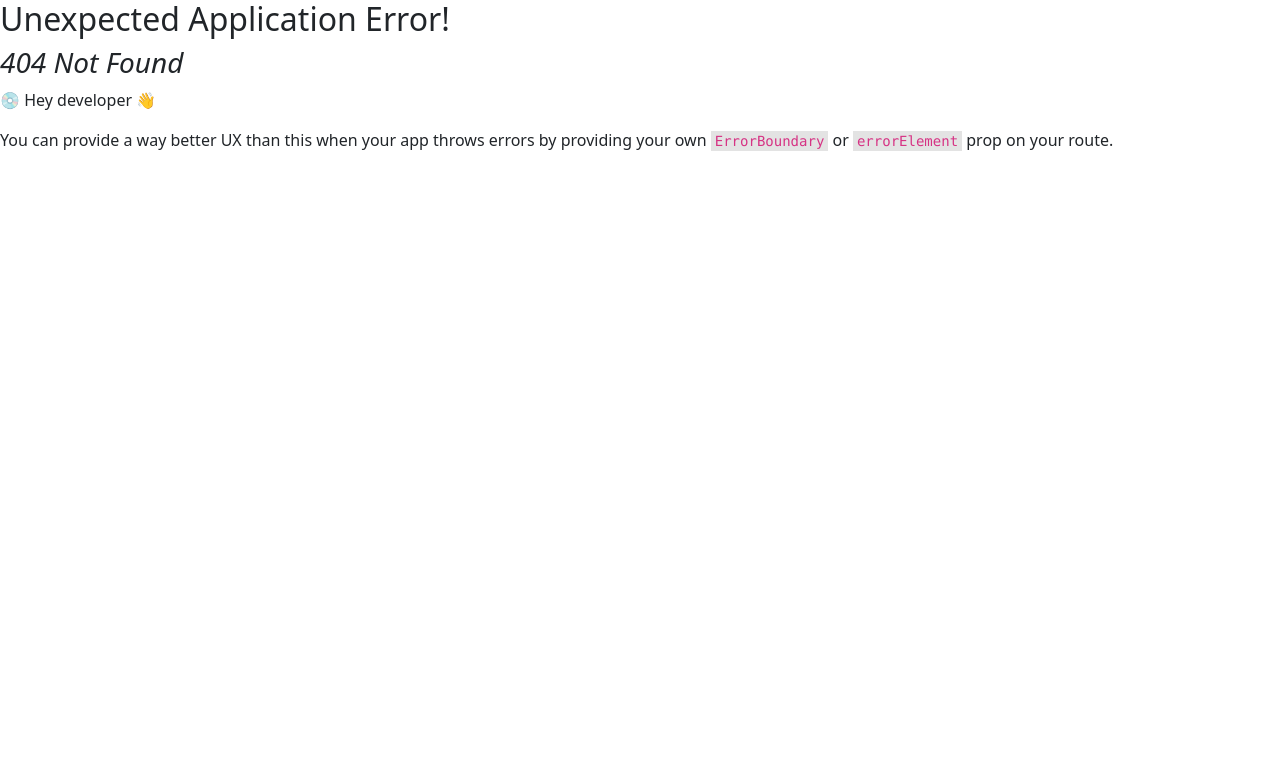
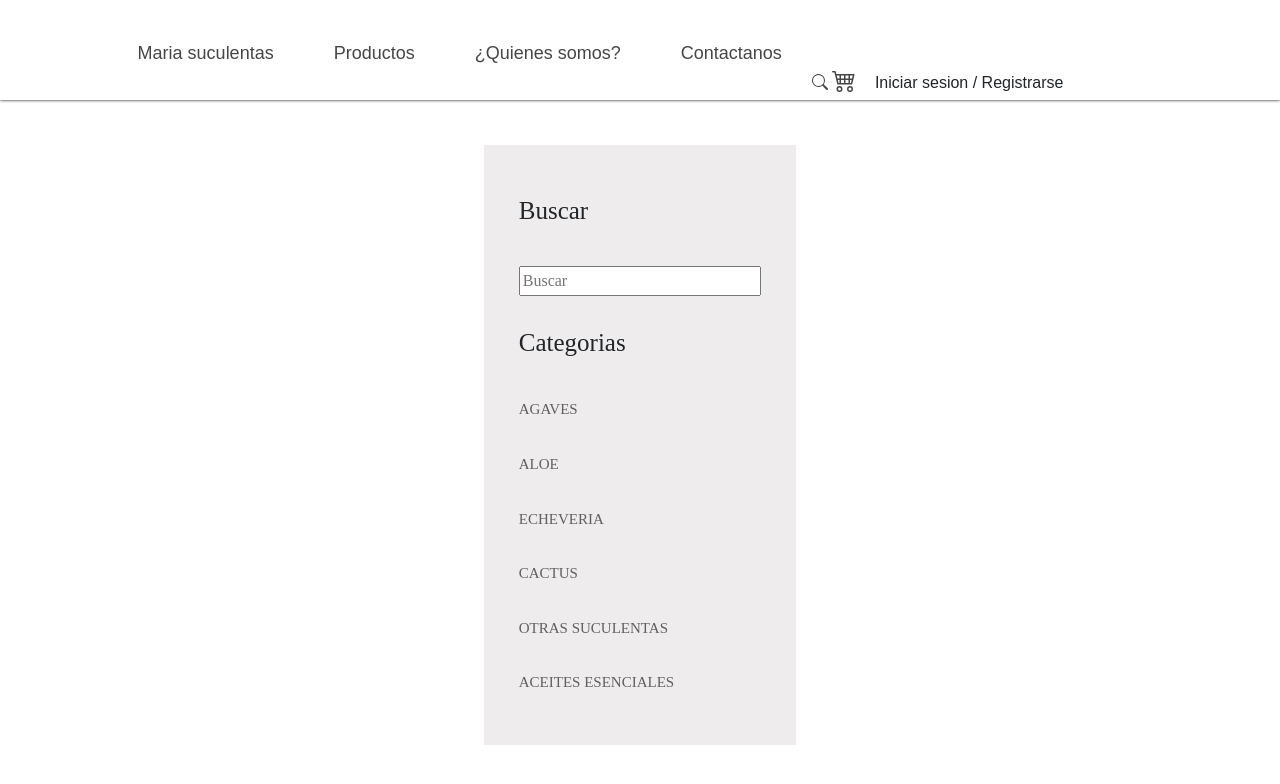
Before and after one commit to valen0626/maria-suculentas, a React (Vite) app: page /echeveria in a window 1280 px wide. Before the commit this address had no page. Shown: the top 784 px of the page. Built offline with nearby package versions, Linux system fonts and the light colour scheme.

Commit message:
estilo de categorias

```diff
--- a/src/components/helpers/Header.jsx
+++ b/src/components/helpers/Header.jsx
@@ -15,6 +15,12 @@ const Header = () => {
               className="links" to={'/productos'}>
               Productos
             </Link>
+            <ul>
+              <li className="listaProd"><Link className="linkCategoria">AGAVES</Link></li>
+              <li className="listaProd"><Link className="linkCategoria">ALOE</Link></li>
+              <li className="listaProd"><Link to={'/echeveria'} className="linkCategoria">ECHEVERIA</Link></li>
+              <li className="listaProd"><Link className="linkCategoria">OTRAS SUCULENTAS</Link></li>
+            </ul>
           </li>
           <li className="nav-item">
             <Link className="links" to={"/quienesSomos"}>
--- /dev/null
+++ b/src/components/layouts/productos/Echeveria.jsx
@@ -0,0 +1,28 @@
+import Header from "../../helpers/Header"
+import { Link } from "react-router-dom"
+
+const Echeveria = () => {
+    return (
+        <section>
+            <Header />
+            <section className="headerProductos">
+            </section>
+
+            <section className="seccionProd">
+                <section className="categorias">
+                    <h1>Buscar</h1>
+                    <input type="search" placeholder="Buscar" name="Buscar" id="" />
+                    <h1>Categorias</h1>
+                    <Link className="linkCategoria">AGAVES</Link>
+                    <Link className="linkCategoria">ALOE</Link>
+                    <Link to={'/echeveria'} className="linkCategoria">ECHEVERIA</Link>
+                    <Link className="linkCategoria">CACTUS</Link>
+                    <Link className="linkCategoria">OTRAS SUCULENTAS</Link>
+                    <Link className="linkCategoria">ACEITES ESENCIALES</Link>
+                </section>
+            </section>
+        </section>
+    )
+}
+
+export default Echeveria
--- a/src/components/layouts/Productos.jsx
+++ b/src/components/layouts/productos/Productos.jsx
@@ -1,5 +1,5 @@
 import { Link } from "react-router-dom"
-import Header from "../helpers/Header"
+import Header from "../../helpers/Header"
 
 const Productos = () => {
   return (
@@ -10,10 +10,15 @@ const Productos = () => {
 
       <section className="seccionProd">
         <section className="categorias">
+          <h1>Buscar</h1>
+          <input type="search" placeholder="Buscar" name="Buscar" id="" />
           <h1>Categorias</h1>
-          <Link>Macetas</Link>
-          <Link>Jabones</Link>
-          <Link>Aceites esenciales</Link>
+          <Link className="linkCategoria">AGAVES</Link>
+          <Link className="linkCategoria">ALOE</Link>
+          <Link to={'/echeveria'} className="linkCategoria">ECHEVERIA</Link>
+          <Link className="linkCategoria">CACTUS</Link>
+          <Link className="linkCategoria">OTRAS SUCULENTAS</Link>
+          <Link className="linkCategoria">ACEITES ESENCIALES</Link>
         </section>
         <section className="listaProductos">
           <section className="producto">
--- a/src/index.css
+++ b/src/index.css
@@ -1,10 +1,10 @@
-body{
+body {
     width: 100%;
     margin: 0px;
     padding: 0px;
 }
 
-header{
+header {
     font-family: Arial;
     width: 90%;
     margin: 0px;
@@ -14,60 +14,94 @@ header{
     background-color: transparent !important;
 }
 
-nav{
+nav {
     text-decoration: none;
     color: black;
     display: flex;
-    justify-content:center;
+    justify-content: center;
     align-items: center;
 }
-nav ul{
+
+nav ul {
     list-style-type: none;
     text-align: center;
 }
-nav li{
+
+nav .nav-item {
     display: inline-block;
-    margin: 30px;
+    margin-left: 30px;
+    margin-right: 30px;
+    margin-top: 30px;
+    height: 100px;
 }
 
-nav input{
+nav input {
     display: inline-block;
     background-color: #c99a99;
     border: transparent;
-    margin: 10px;
+    margin: 30px;
     border-radius: 5px;
     width: 110px;
-    height: 30px;
+    height: 100px;
     font-size: 15px;
     font-weight: bold;
     cursor: pointer;
     color: white;
 }
 
-nav input:hover{
+nav ul ul {
+    display: none;
+    position: absolute;
+    top: 100px;
+    width: 200px;
+    padding: 25px;
+    background-color: #464946;
+    justify-content: space-around;
+    flex-direction: column;
+    font-family:'Gill Sans', 'Gill Sans MT', Calibri, 'Trebuchet MS', sans-serif ;
+    font-size: 15px;
+}
+
+nav ul ul .listaProd{
+    margin:5px;
+    text-align: left;
+}
+nav ul ul .linkCategoria{
+    text-decoration: none;
+    color: rgb(189, 189, 189);
+}
+nav ul ul .linkCategoria:hover{
+    color: white;
+}
+nav ul li:hover > ul {
+    display:flex;
+   }
+nav input:hover {
     background-color: white;
     color: #c99a99;
     border: 1px;
     border-color: #c99a99;
 }
 
-.linkDesplegable{
+.linkDesplegable {
     text-decoration: none;
     color: black;
 }
 
-.imagenHeader{
+.imagenHeader {
     width: 100%;
     height: 950px;
 }
 
-.links{
+.links {
     text-decoration: none;
-    color: black;
+    color: rgb(70, 70, 70);
     font-size: 18px;
 }
-
-.imagen h1{
+.links:hover{
+    color: rgb(76, 131, 89);
+}
+.imagen h1 {
     position: absolute;
     top: 400px;
     left: 250px;
@@ -75,7 +109,8 @@ nav input:hover{
     font-size: 70px;
     font-family: serif;
 }
-.imagen p{
+
+.imagen p {
     position: absolute;
     top: 500px;
     left: 250px;
@@ -85,8 +120,8 @@ nav input:hover{
     color: rgb(86, 86, 86);
 }
 
-.registrate-login{
-    background-image: url('/public/suculentas-sobre-fondo-blanco_916191-12859.jpg') ;
+.registrate-login {
+    background-image: url('/public/suculentas-sobre-fondo-blanco_916191-12859.jpg');
     background-size: cover;
     width: 100%;
     height: 100vh;
@@ -94,7 +129,8 @@ nav input:hover{
     justify-content: center;
     align-items: center;
 }
-.registrate-login form{
+
+.registrate-login form {
     width: 50%;
     height: 50%;
     background-color: white;
@@ -106,7 +142,7 @@ nav input:hover{
     gap: 10px;
 }
 
-.imagenLogin{
+.imagenLogin {
     position: relative;
     width: 100%;
     height: 100vh;
@@ -116,21 +152,22 @@ nav input:hover{
     width: 100%;
     height: 100px;
     background-color: white;
+    box-shadow: 0px 0px 3px black;
 }
 
-.listaProductos{
+.listaProductos {
     padding: 20px;
     display: flex;
     width: 60%;
     flex-wrap: wrap;
 }
 
-.producto{
+.producto {
     width: 220px;
     height: 300px;
     display: flex;
     flex-direction: column;
-    justify-content:space-around;
+    justify-content: space-around;
     align-items: center;
     gap: 10px;
     padding: 15px;
@@ -139,12 +176,12 @@ nav input:hover{
     border-radius: 5px;
 }
 
-.producto img{
+.producto img {
     width: 220px;
     height: 170px;
 }
 
-.producto input{
+.producto input {
     background-color: transparent;
     border: none;
     display: flex;
@@ -156,54 +193,67 @@ nav input:hover{
     font-size: 20px;
     text-align: center;
 }
-.producto input:hover{
+
+.producto input:hover {
     color: black;
 }
 
-.producto .link{
+.producto .link {
     font-size: 20px;
     text-decoration: none;
     color: black;
     cursor: pointer;
 }
-.producto .link:hover{
+
+.producto .link:hover {
     color: #d69897;
 }
 
-.categorias{
+.categorias {
     width: 25%;
     height: 75vh;
     margin: 30px;
     display: flex;
     justify-content: space-around;
     flex-direction: column;
-    align-items: center;
     background-color: rgb(238, 236, 236);
-    margin-right: 40px;
+
+    font-family: serif;
+    padding: 35px;
 }
 
-.seccionProd{
+.categorias h1 {
+    font-size: 25px;
+}
+
+.categorias .linkCategoria {
+    text-decoration: none;
+    color: rgb(96, 96, 96);
+    font-size: 15px;
+}
+
+.seccionProd {
     display: flex;
     padding: 15px;
     justify-content: center;
 }
 
-.modal-body{
+.modal-body {
     padding: 20px;
     display: flex;
     justify-content: center;
 }
 
-.modal-body img{
+.modal-body img {
     width: 400px;
     height: 400px;
 }
 
-.modal-body section{
+.modal-body section {
     margin-left: 15px;
 }
 
-.producto .cantidad{
+.producto .cantidad {
     border: 1px solid;
     border-color: black;
 }
```
Also changed, not shown: src/App.jsx (+6 -1 lines).
